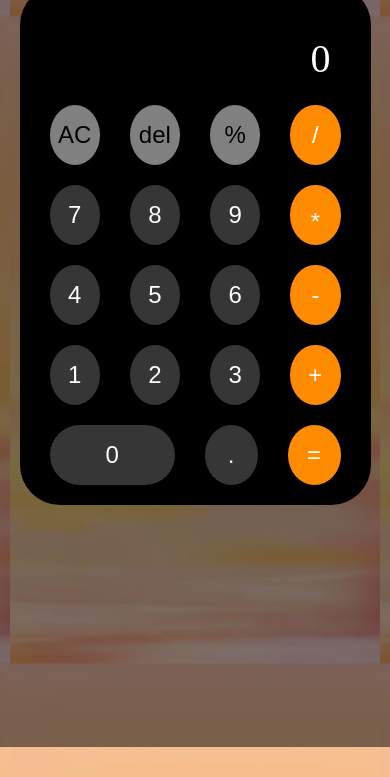
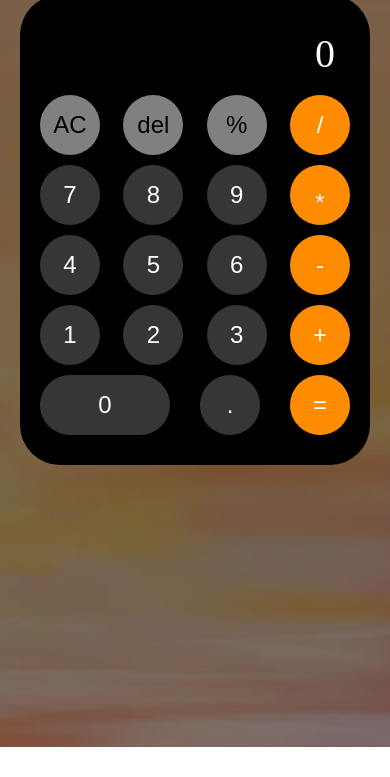
Before and after one commit to chan570/CodSoft-Calculator, a plain HTML site: page index.html in a window 390 px wide. Shown: the part 97-874 px from the top of the page. After the commit the page ends 844 px from the top, so only its background shows below. Drawn offline with Linux system fonts and the light colour scheme.

Commit message:
Update style.css

```diff
--- a/style.css
+++ b/style.css
@@ -1,10 +1,15 @@
 *{
-    margin: 10px;
+    margin: 0px;
+    padding: 0px;
     box-sizing: border-box;
 }
-#header h1{
+#header {
+    text-align: center;
+    padding: 30px 20px 10px;
+}
+#header h1 {
     font-size: 40px;
-    text-align: center;
+    color: black;
 }
 body{
     justify-content: center;
@@ -15,7 +20,9 @@ body{
     background-size: cover;
     background-position: center;
     background-repeat: no-repeat;
-    overflow: hidden;
+    overflow-x: hidden;
+    position: relative;
+
 }
 body::before{
     content: "";
@@ -34,31 +41,32 @@ body *{
 .box{
     background-color: black;
     max-width: 450px;
-    height: 640px;
+    width: 100%;
     text-align: center;
     margin: 0 auto;
+    padding: 20px;
     border-radius: 40px;
 }
+
 .mul{
     text-align: center;
     padding-top: 15px;
 }
 .display{
     font-size: 65px;
-    height: 120px;
-    margin: 0 auto;
-    padding: 30px;
+    height: 100px;
+    padding: 20px;
     color: white;
-    text-align: end;
-    padding-top: 65px;
-    padding-bottom: 60px;
+    text-align: right;
+    overflow: hidden;
 
 }
 .row {
     display: flex;
     justify-content: space-between; /* space between buttons */
     gap: 10px; /* optional: space between buttons */
-    margin-bottom: -10px;
+    margin-bottom: 10px;
+    flex-wrap: wrap;
 
 }
 .btn{
@@ -68,8 +76,8 @@ body *{
     background-color:rgba(57, 56, 56, 0.964);
     color: white;
     font-size: 35px;
+    cursor:pointer;
     border: none;
-    cursor:grab;
     transition: background 0.5s, color 0.5s, transform 0.5s;
 }
 .btn:hover{
@@ -78,7 +86,7 @@ body *{
 
 }
 .zero{
-    width: 205px;
+    width: 180px;
     border-radius: 40px;
 }
 .orange{
@@ -87,20 +95,15 @@ body *{
 .grey{
     background-color: grey;
     color: black;
-}
-@media (max-width: 1000px) {
-    .box {
-        width: 90vw;
-        height: auto;
-        margin-top: 30px;
-        padding: 20px 10px;
+}@media (max-width: 600px) {
+    #header h1 {
+        font-size: 28px;
     }
 
     .display {
         font-size: 40px;
         height: 80px;
-        padding-top: 30px;
-        padding-bottom: 20px;
+        padding: 15px;
     }
 
     .btn {
@@ -110,20 +113,17 @@ body *{
     }
 
     .zero {
-        width: 145px;
+        width: 130px;
     }
 
-    #header h1 {
-        font-size: 28px;
+    .box {
+        padding: 20px;
     }
 
     body {
-        padding: 0;
-        margin: 0;
-        background-position: center;
         background-image: url("phone.jpg");
-    background-size: contain;
-    background-position: center;
-    background-repeat: repeat
+        background-size: cover;
+        background-repeat: no-repeat;
+        padding: 20px;
     }
 }
```
